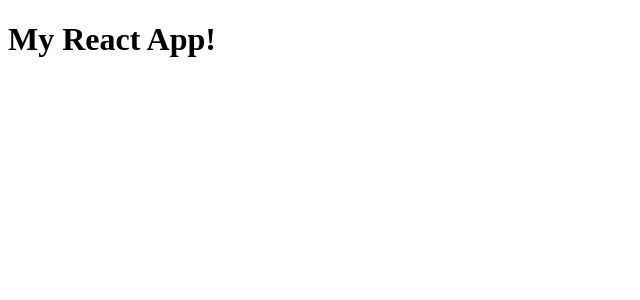
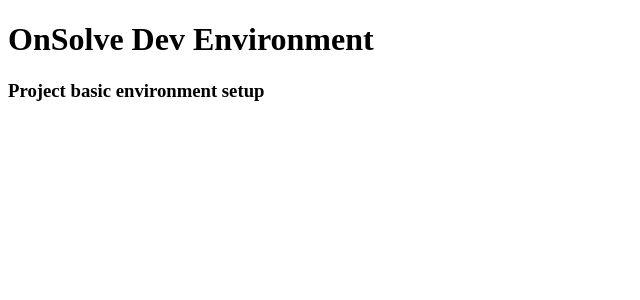
Before and after one commit to debnathrajdeep/todolistpoc, a React app: page / in a window 1280 px wide. Shown: the top 300 px of the page, without its empty margins (0-640 px from the left). Built offline with nearby package versions, Linux system fonts and the light colour scheme.

Commit message:
modified the Title and description

```diff
--- a/src/component/App.js
+++ b/src/component/App.js
@@ -4,7 +4,8 @@ export default class App extends Component {
   render() {
     return (
       <div>
-        <h1>My React App!</h1>
+        <h1>OnSolve Dev Environment</h1>
+        <h3>Project basic environment setup</h3>
       </div>
     );
   }
--- a/src/index.html
+++ b/src/index.html
@@ -4,7 +4,7 @@
     <meta charset="UTF-8">
     <meta name="viewport" content="width=device-width, initial-scale=1.0">
     <meta http-equiv="X-UA-Compatible" content="ie=edge">
-    <title>Document</title>
+    <title>OnSolve Dev Environment</title>
 </head>
 <body>
     <div id="app"></div>
```
